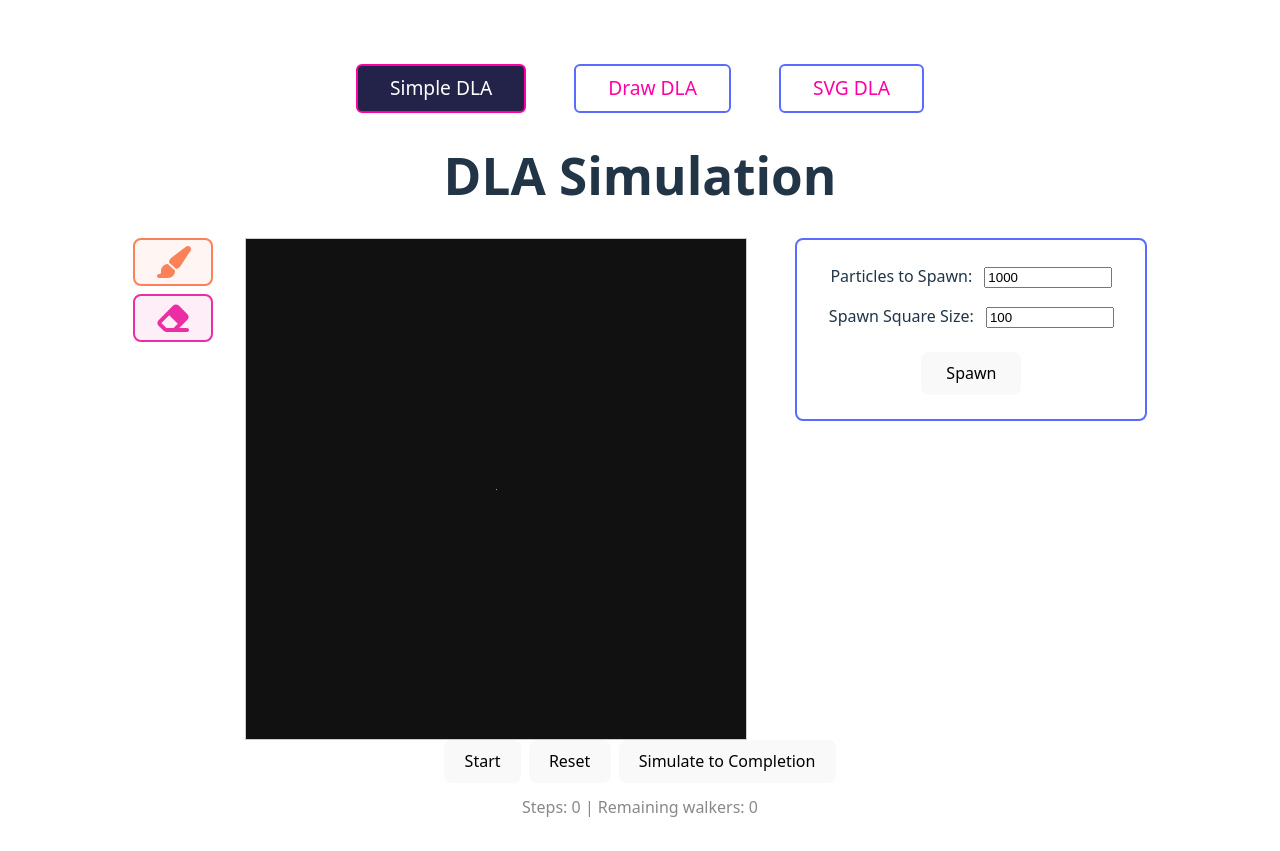
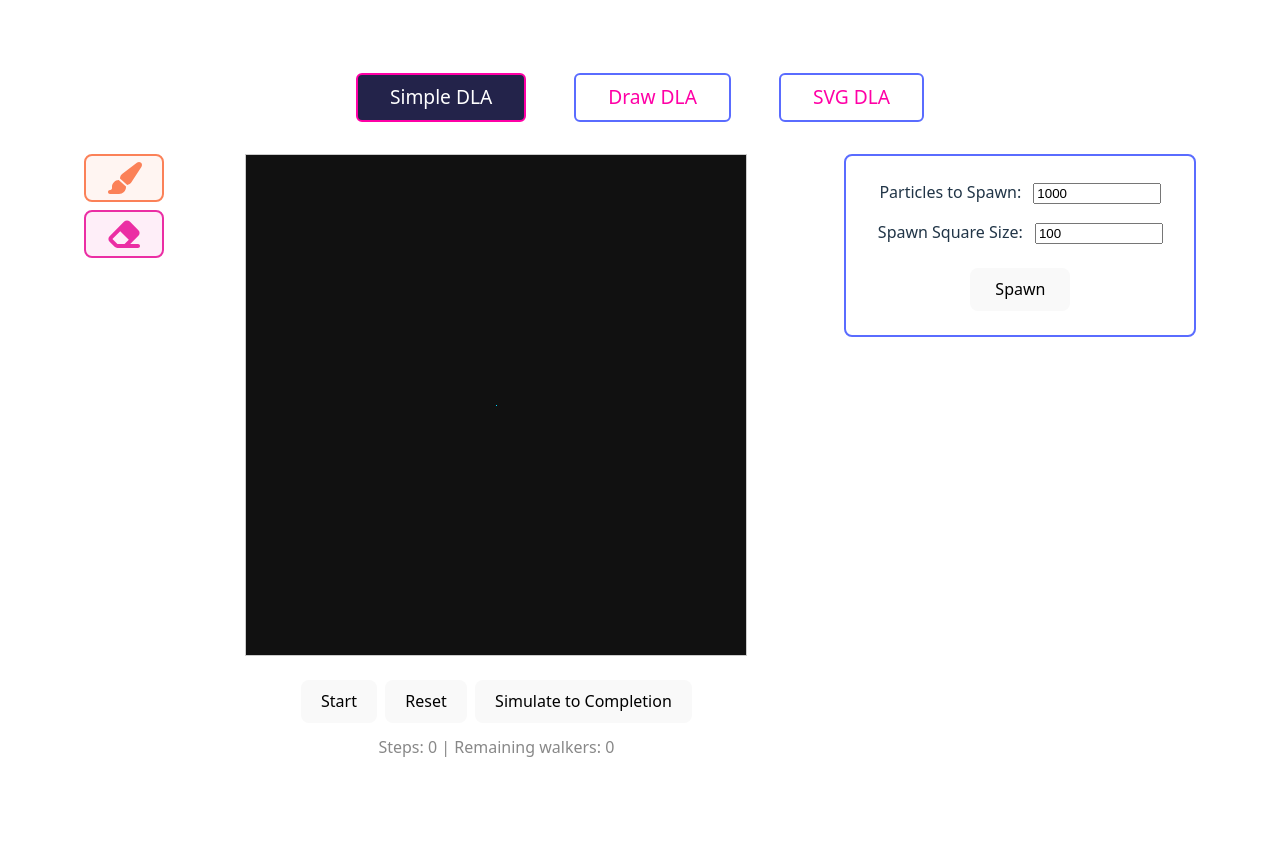
Before and after one commit to chriswininger/DLA-Studio-2025, a React (Vite) app: page /simple-2d-animated-dla in a window 1280 px wide. After the commit the page ends 800 px from the top, so only its background shows below. Built offline with nearby package versions, Linux system fonts and the light colour scheme.

Commit message:
much fun

```diff
--- a/src/tabs/Simple2DAnimatedDLA/simple-2d-animated-dla.css
+++ b/src/tabs/Simple2DAnimatedDLA/simple-2d-animated-dla.css
@@ -36,3 +36,25 @@
 .dlasim_tool-icon {
   pointer-events: none;
 }
+
+.dlasim_canvas-col {
+  display: flex;
+  flex-direction: column;
+  align-items: center;
+  width: 600px; /* Match your canvas width */
+}
+
+.dlasim_button-row {
+  display: flex;
+  justify-content: center;
+  align-items: center;
+  margin-top: 24px;
+  width: 100%;
+}
+
+.dlasim_status-row {
+  margin-top: 12px;
+  color: #888;
+  text-align: center;
+  width: 100%;
+}
--- a/src/tabs/Simple2DAnimatedDLA/simple-2d-animated-dla.tsx
+++ b/src/tabs/Simple2DAnimatedDLA/simple-2d-animated-dla.tsx
@@ -39,7 +39,6 @@ const Simple2DAnimatedDLA: React.FC = () => {
 
   return (
     <div style={{ textAlign: 'center' }}>
-      <h1>DLA Simulation</h1>
       <div style={{ display: 'flex', flexDirection: 'row', justifyContent: 'center', alignItems: 'flex-start' }}>
         {/* Tool selection UI */}
         <div className="dlasim_tool-container">
@@ -60,13 +59,29 @@ const Simple2DAnimatedDLA: React.FC = () => {
             <FontAwesomeIcon icon={faEraser} className="dlasim_tool-icon" color={selectedTool === 'eraser' ? '#FB8158' : '#EB2EA4'} />
           </button>
         </div>
-        {/* Canvas */}
+        {/* Canvas and button row column */}
+        <div className="dlasim_canvas-col">
           <canvas
             ref={canvasRef}
             width={CANVAS_WIDTH}
             height={CANVAS_HEIGHT}
             style={{ border: '1px solid #ccc', background: '#111' }}
           />
+          <div className="dlasim_button-row">
+            {!isRunning ? (
+              <button onClick={handleStart} style={{ marginRight: 8 }}>Start</button>
+            ) : (
+              <button onClick={handleStop} style={{ marginRight: 8 }}>Stop</button>
+            )}
+            <button onClick={handleReset} disabled={isRunning}>Reset</button>
+            <button onClick={handleSimulateToCompletion} disabled={isRunning || isSimulating} style={{ marginLeft: 8 }}>
+              {isSimulating ? 'Simulating...' : 'Simulate to Completion'}
+            </button>
+          </div>
+          <div className="dlasim_status-row">
+            Steps: {steps} | Remaining walkers: {walkersCount}
+          </div>
+        </div>
         {/* Spawn controls */}
         <div style={{ marginLeft: 48, border: '2px solid #5a6cff', borderRadius: 8, padding: 24, minWidth: 300 }}>
           <div style={{ marginBottom: 16 }}>
@@ -97,20 +112,6 @@ const Simple2DAnimatedDLA: React.FC = () => {
             Spawn
           </button>
         </div>
-      </div>
-      <div>
-        {!isRunning ? (
-          <button onClick={handleStart} style={{ marginRight: 8 }}>Start</button>
-        ) : (
-          <button onClick={handleStop} style={{ marginRight: 8 }}>Stop</button>
-        )}
-        <button onClick={handleReset} disabled={isRunning}>Reset</button>
-        <button onClick={handleSimulateToCompletion} disabled={isRunning || isSimulating} style={{ marginLeft: 8 }}>
-          {isSimulating ? 'Simulating...' : 'Simulate to Completion'}
-        </button>
-      </div>
-      <div style={{ marginTop: 12, color: '#888' }}>
-        Steps: {steps} | Remaining walkers: {walkersCount}
       </div>
     </div>
   );
```
Also changed, not shown: 1 other file (tests, documents, lock files or other folders). Lines whose indentation alone changed are shown as unchanged.
